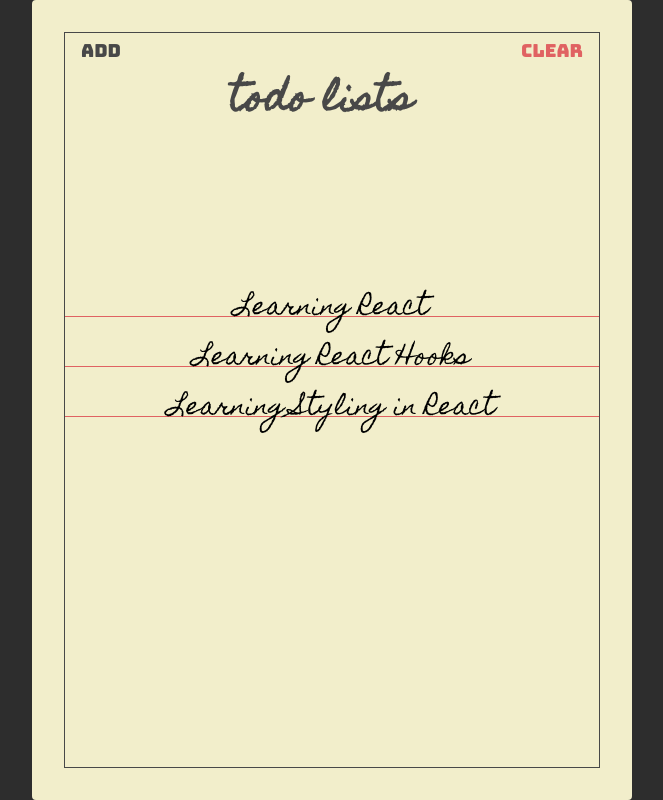
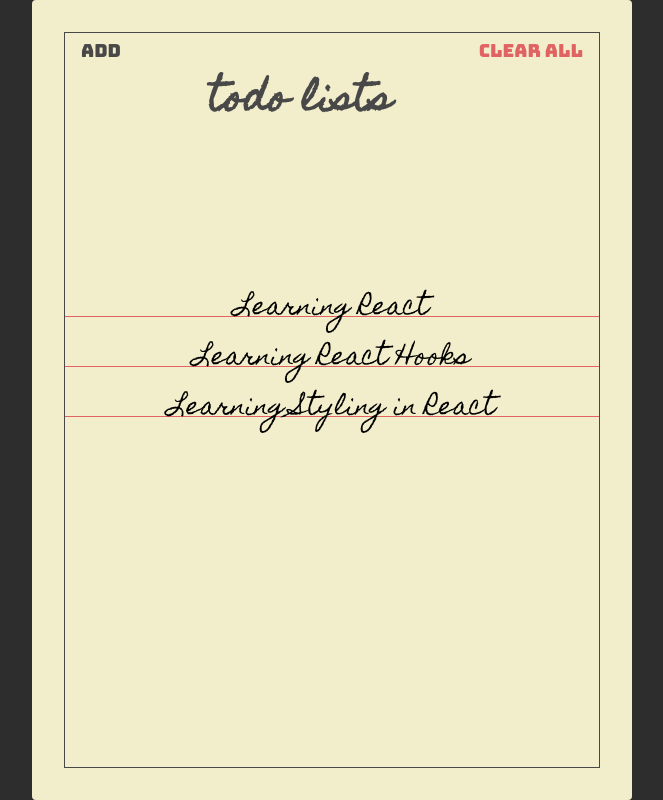
Before and after one commit to ardhikarn/react-basic, a React (Create React App) app: page / in a window 1280 px wide. Shown: the whole page, without its empty margins (308-971 px from the left). Built offline with nearby package versions, Linux system fonts and the light colour scheme.

Commit message:
clear todos and placeholder

```diff
--- a/src/App.css
+++ b/src/App.css
@@ -141,3 +141,15 @@
   left: 50%;
   transform: translate(-50%);
 }
+
+.todo-placeholder-text {
+  font-family: "Homemade Apple", sans-serif;
+  font-size: 24px;
+  text-align: center;
+  padding: 16px;
+}
+
+.add-btn-placeholder-text {
+  font-family: "Bungee", sans-serif;
+  font-size: 24px;
+}
--- a/src/components/Header.jsx
+++ b/src/components/Header.jsx
@@ -1,14 +1,16 @@
 import React from "react";
 import PropTypes from "prop-types";
 
-function Header({ showAddToggle, isShow }) {
+function Header({ showAddToggle, isShow, clearAllTodos }) {
   return (
     <section className="header">
       <button className="header-btn main-black-color" onClick={showAddToggle}>
         {isShow ? "Finish" : "Add"}
       </button>
       <h1 className="header-title">Todo Lists</h1>
-      <button className="header-btn main-red-color">Clear</button>
+      <button className="header-btn main-red-color" onClick={clearAllTodos}>
+        Clear All
+      </button>
     </section>
   );
 }
@@ -16,6 +18,7 @@
 Header.propTypes = {
   showAddToggle: PropTypes.func.isRequired,
   isShow: PropTypes.bool.isRequired,
+  clearAllTodos: PropTypes.func.isRequired,
 };
 
 export default Header;
--- a/src/components/TodoForm.jsx
+++ b/src/components/TodoForm.jsx
@@ -1,7 +1,7 @@
 import React, { useState } from "react";
 import PropTypes from "prop-types";
 
-export default function TodoForm({ addTodo, isShow }) {
+export default function TodoForm({ addTodo, isShow, todos }) {
   const [value, setValue] = useState("");
 
   const handleFormSubmit = (e) => {
@@ -13,6 +13,11 @@
 
     if (value.length >= 25) {
       alert("Please create a shorter todo text !");
+      return setValue("");
+    }
+
+    if (todos.length >= 10) {
+      alert("Maximal 10 todo, you can remove other todo first");
       return setValue("");
     }
 
--- a/src/components/Todos.jsx
+++ b/src/components/Todos.jsx
@@ -5,7 +5,8 @@
 export default function Todos({ todos, completeTodo }) {
   return (
     <section className="todos">
-      {todos.map((todo, index) => {
+      {todos.length > 0 &&
+        todos.map((todo, index) => {
           return (
             <Todo
               key={index}
@@ -16,6 +17,13 @@
             />
           );
         })}
+      {todos.length === 0 && (
+        <div className="todo-placeholder-text">
+          Add todo by clicking{" "}
+          <span className="add-btn-placeholder-text">Add</span> button on the
+          top left corner
+        </div>
+      )}
     </section>
   );
 }
--- a/src/pages/TodoList.jsx
+++ b/src/pages/TodoList.jsx
@@ -29,12 +29,16 @@
     setTodos(addedTodo);
   };
 
-  console.log(todos);
+  const clearAllTodos = () => setTodos([]);
 
   return (
     <Paper>
-      <Header showAddToggle={showAddToggle} isShow={isShow} />
-      <TodoForm addTodo={addTodo} isShow={isShow} />
+      <Header
+        showAddToggle={showAddToggle}
+        isShow={isShow}
+        clearAllTodos={clearAllTodos}
+      />
+      <TodoForm addTodo={addTodo} isShow={isShow} todos={todos} />
       <Todos todos={todos} completeTodo={completeTodo} />
     </Paper>
   );
```
Lines whose indentation alone changed are shown as unchanged.
